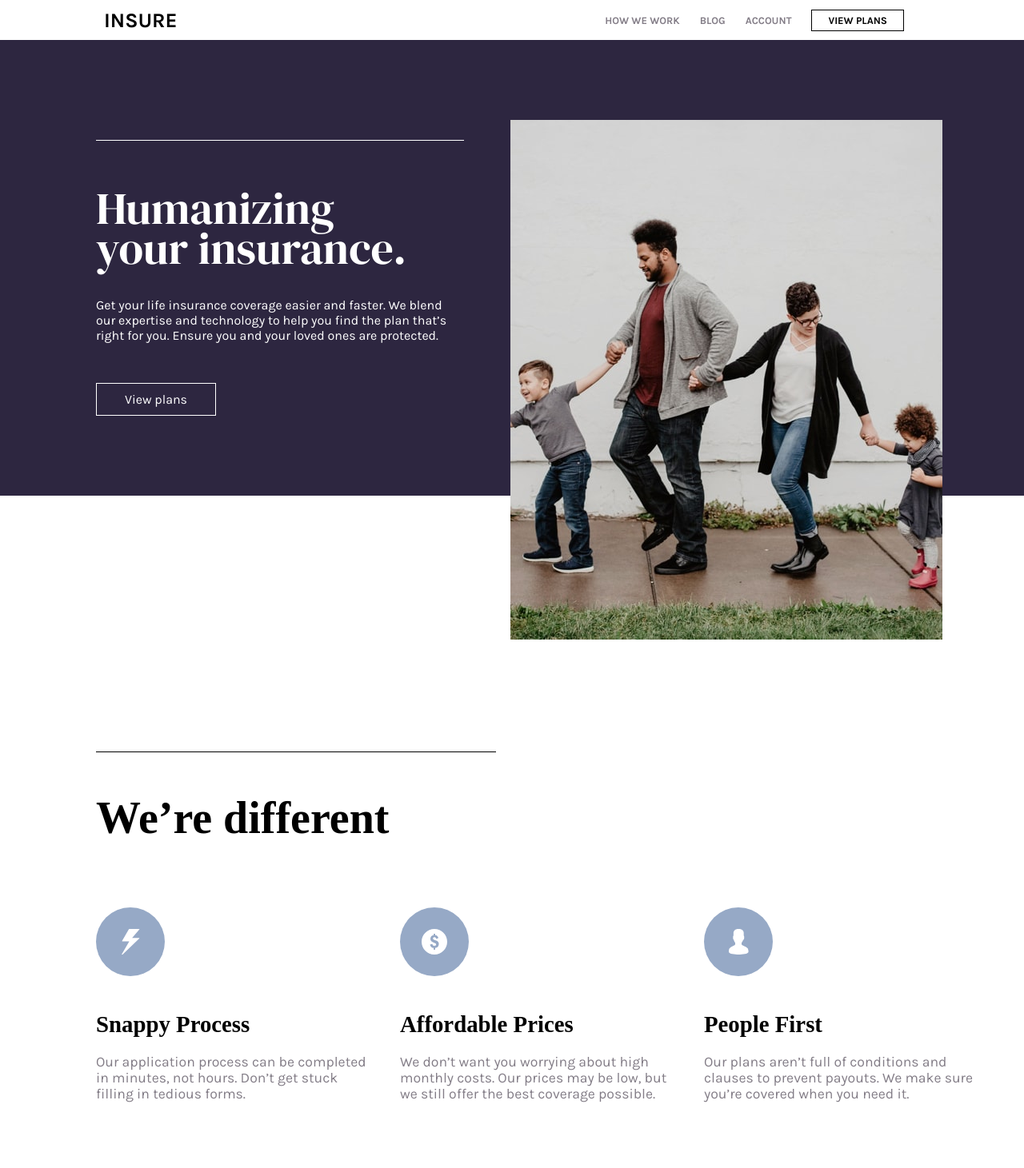
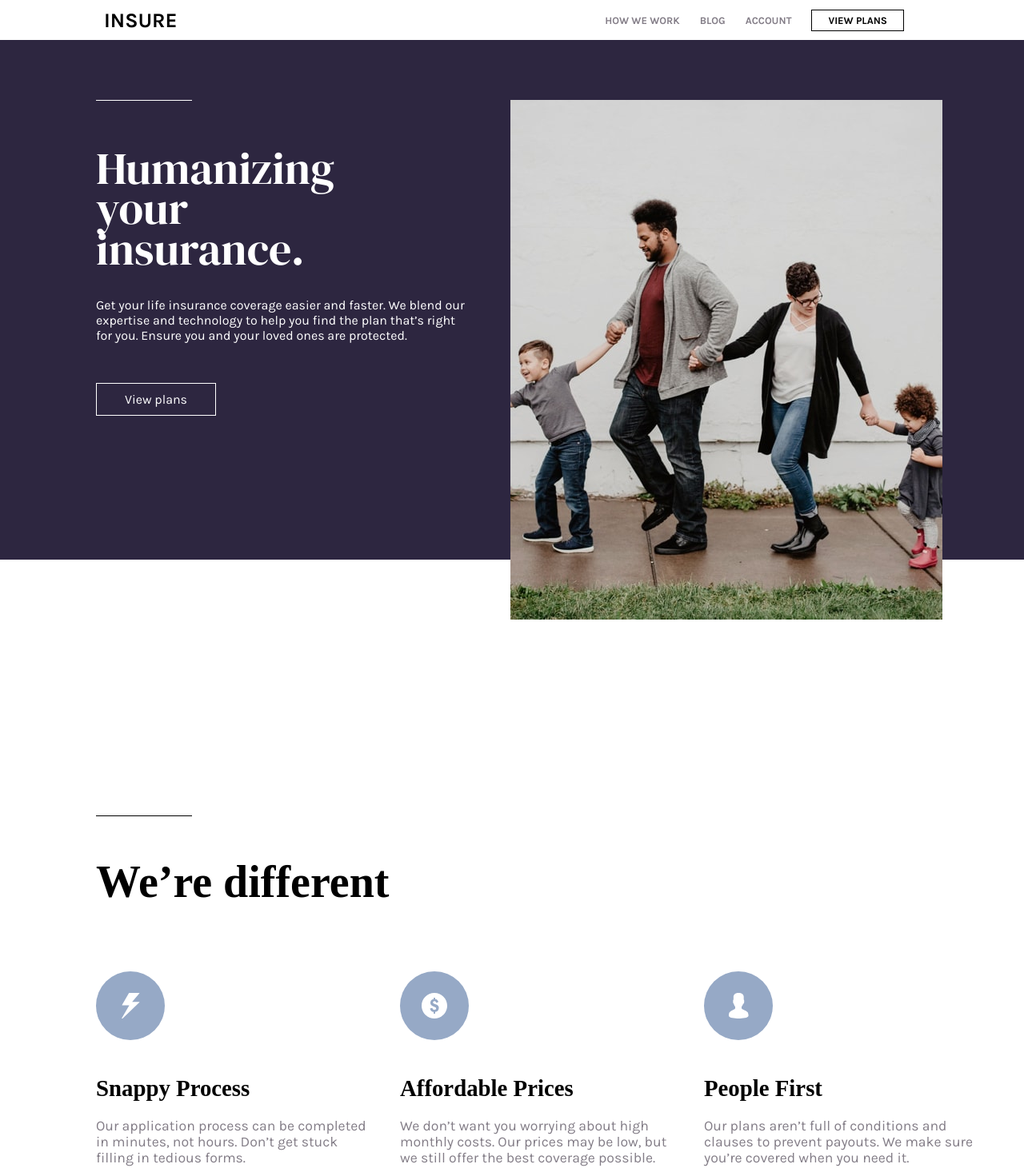
Before and after one commit to andersonrodrigod/insure-landing-page-master, a plain HTML site: page index.html in a window 1280 px wide. Shown: the top 1461 px of the page at 80% size. Drawn offline with Linux system fonts and the light colour scheme.

Commit message:
atualization apresentation

```diff
--- a/index.html
+++ b/index.html
@@ -16,6 +16,13 @@
     </div>
 
     <div class="box-menu">
+      <div class="hamb">
+        <img src="images/icon-hamburger.svg" alt="">
+      </div>
+
+      <div class="close">
+        <img src="images/icon-close.svg" alt="">
+      </div>
       <nav>
         <ul>
           <li>How we work</li>
@@ -31,6 +38,12 @@
     <div class="apresentation-page">
       <article class="apresentation-acording">
         <section>
+          <div class="box-img">
+            <img src="images/image-intro-desktop.jpg" alt="image family">
+          </div>
+        </section>
+
+        <section class="advertising">
           <p class="border"></p>
           <h1>Humanizing <br> your insurance.</h1>
 
@@ -45,16 +58,13 @@
           </div>
         </section>
 
-        <section>
-          <div class="box-img">
-            <img src="images/image-intro-desktop.jpg" alt="image family">
-          </div>
-        </section>
+
       </article>
     </div>
 
     <div>
       <article class="peripheral-content">
+          <p class="border-1"></p>
           <h1>We’re different</h1>
 
         <aside>
--- a/style.css
+++ b/style.css
@@ -81,27 +81,26 @@
 
     .apresentation-page {
         background-color: var(--DarkViolet);
-        position: relative;
+        padding-top: 50px;
+        padding-bottom: 180px;
     }
 
-    .apresentation-acording {
-        display: flex;
-        padding-bottom: 100px;
+    .advertising {
+        margin-left: 120px;
+        padding-right: 690px;
     }
 
-    .apresentation-acording section {
-        margin-top: 100px;
-        margin-left: 120px;
-        padding-right: 290px;
-
+    .border {
+        border-top: 1px solid white;
+        width: 120px;
     }
 
     .apresentation-acording section h1 {
         font-size: 3.5em;
         color: white;
-        border-top: 1px solid white;
         overflow: hidden;
         padding-top: 60px;
+        padding-right: 100px;
         padding-bottom: 10px;
         font-family: 'DM Serif Display';
         font-weight: 400;
@@ -143,9 +142,13 @@
         margin-left: 120px;
     }
 
+    .border-1 {
+        border-top: 1px solid black;
+        width: 120px;
+    }
+
     .peripheral-content h1{
         font-size: 3.5em;
-        border-top: 1px solid black;
         width: 500px;
         padding-top: 50px;
     }
@@ -217,11 +220,16 @@
         font-family: 'DM Serif Display', serif;
         letter-spacing: 0.1em;
         font-weight: bold;
+        cursor: pointer;
     }
 
     .img-acording {
         display: flex;
         gap: 20px;
+    }
+
+    .img-acording img:hover {
+        cursor: pointer;
     }
 
     .footer-interactive {
@@ -246,4 +254,22 @@
         margin-top: 8px;
     }
 
+    .footer-interactive li:hover {
+        cursor: pointer;
+    }
+
+    .hamb {
+        display: none;
+    }
+
+    .close {
+        display: none;
+    }
+
 }
+
+@media only screen and (max-width: 550px) {
+    .box-img img {
+        max-width: 400px;
+    }
+}
```
